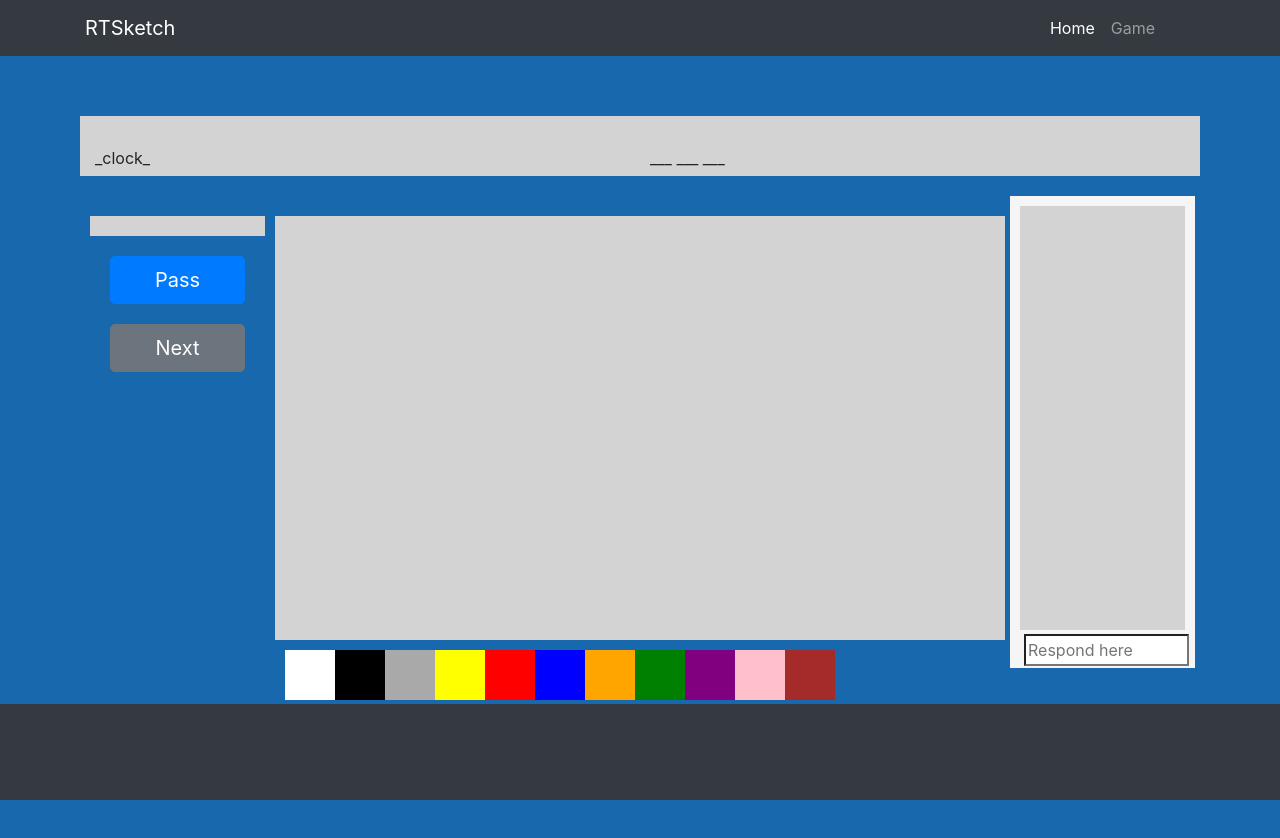
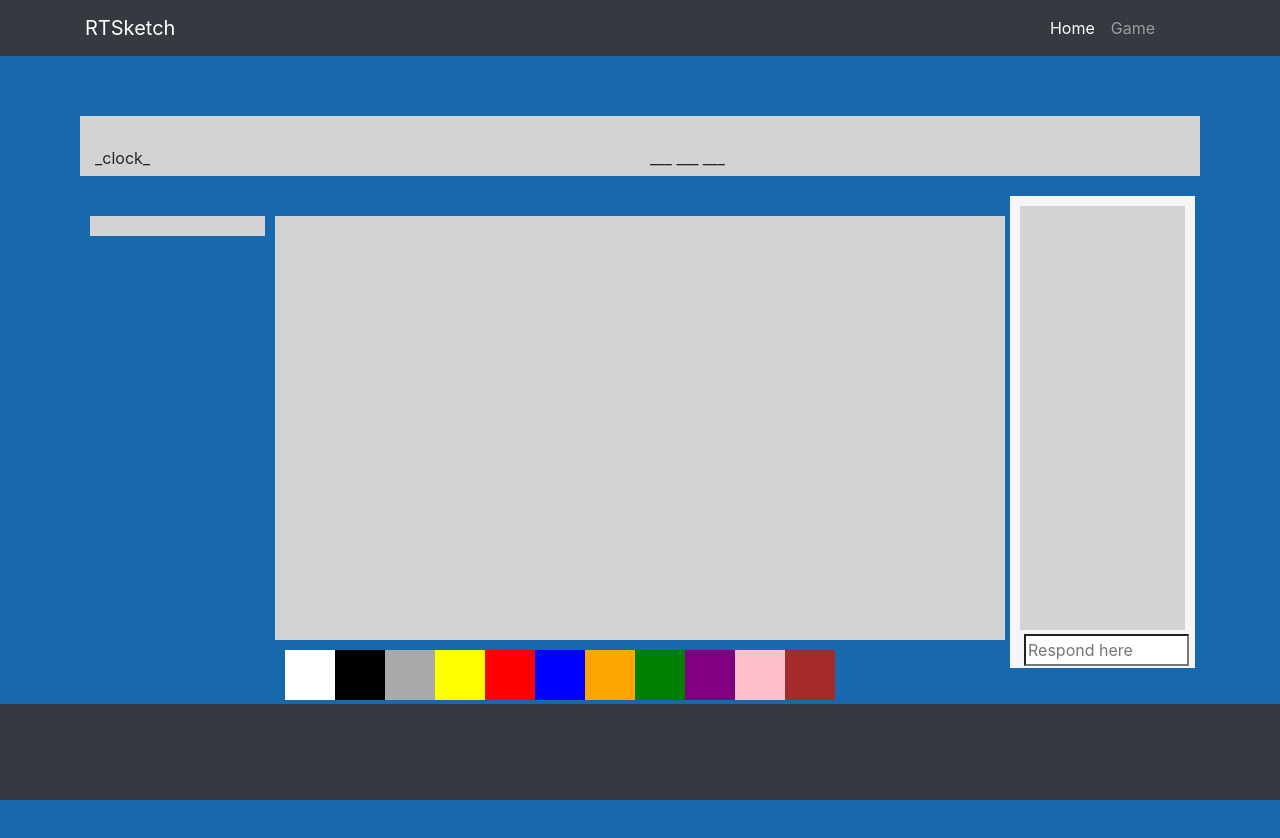
Before and after one commit to tegaete/web2020, an Angular app: page /game in a window 1280 px wide. Shown: the top 838 px of the page. Built offline with nearby package versions, Linux system fonts and the light colour scheme; no server answers.

Commit message:
eliminados botones de next y pass

```diff
--- a/src/app/game/game.component.html
+++ b/src/app/game/game.component.html
@@ -42,19 +42,19 @@
                                 </div>
                                 <div class="user" id="user2">
                                     Nico
-                                </div <!-- -->
+                                </div  -->
                             </div>
-                            <div class="col-lg-12 ">
-                                <div class="col-lg-12">
+                           <!-- <div class="col-lg-12 ">
+                                 <div class="col-lg-12">
                                     <button class="btn btn-lg btn-primary btn-block" id="button_Pass" > Pass </button>
                                 </div>
                                 <div class="col-lg-12">
-                                    <button class="btn btn-lg btn-secondary btn-block" id="button_next"> Next </button>    <!-- agregar modal -->
+                                    <button class="btn btn-lg btn-secondary btn-block" id="button_next"> Next </button>
                                 </div>
                                 <div class="col-lg-12">
-                            <!--          <button class="btn btn-lg btn-secondary btn-block" id="btn_request"> Request </button>   agregar modal -->
+                                     <button class="btn btn-lg btn-secondary btn-block" id="btn_request"> Request </button>
                                 </div>
-                            </div>
+                            </div>-->
                         </div>
                     </div>
 
--- a/src/app/game/game.component.ts
+++ b/src/app/game/game.component.ts
@@ -121,8 +121,8 @@ function add_colors(ctx, canvas){
   //document.querySelector("#darkbrown").addEventListener("mousedown", function(){color = "#613613";});
   document.querySelector("#brown").addEventListener("mousedown", function(){color = "brown";});
 
-  document.querySelector("#button_Pass").addEventListener("mousedown", function(){active_turn()});
-  document.querySelector("#button_next").addEventListener("mousedown", function(){next_turn();});
+ // document.querySelector("#button_Pass").addEventListener("mousedown", function(){active_turn()});
+ // document.querySelector("#button_next").addEventListener("mousedown", function(){next_turn();});
   //document.querySelector("#btn_request").addEventListener("mousedown", function(){request();});
 
   //document.querySelector("#clearCanvas").addEventListener("mousedown", function(){ctx.clearRect(0, 0, canvas.width, canvas.height); });
```
